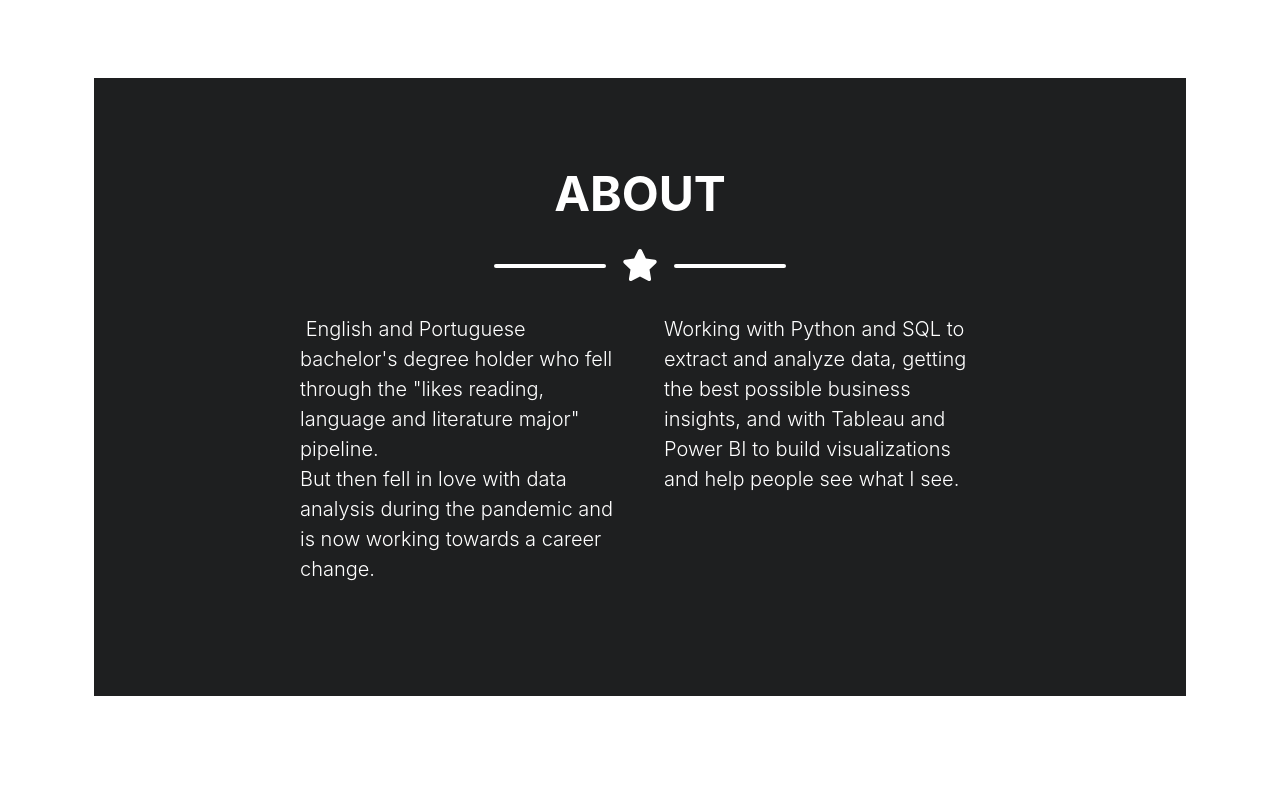
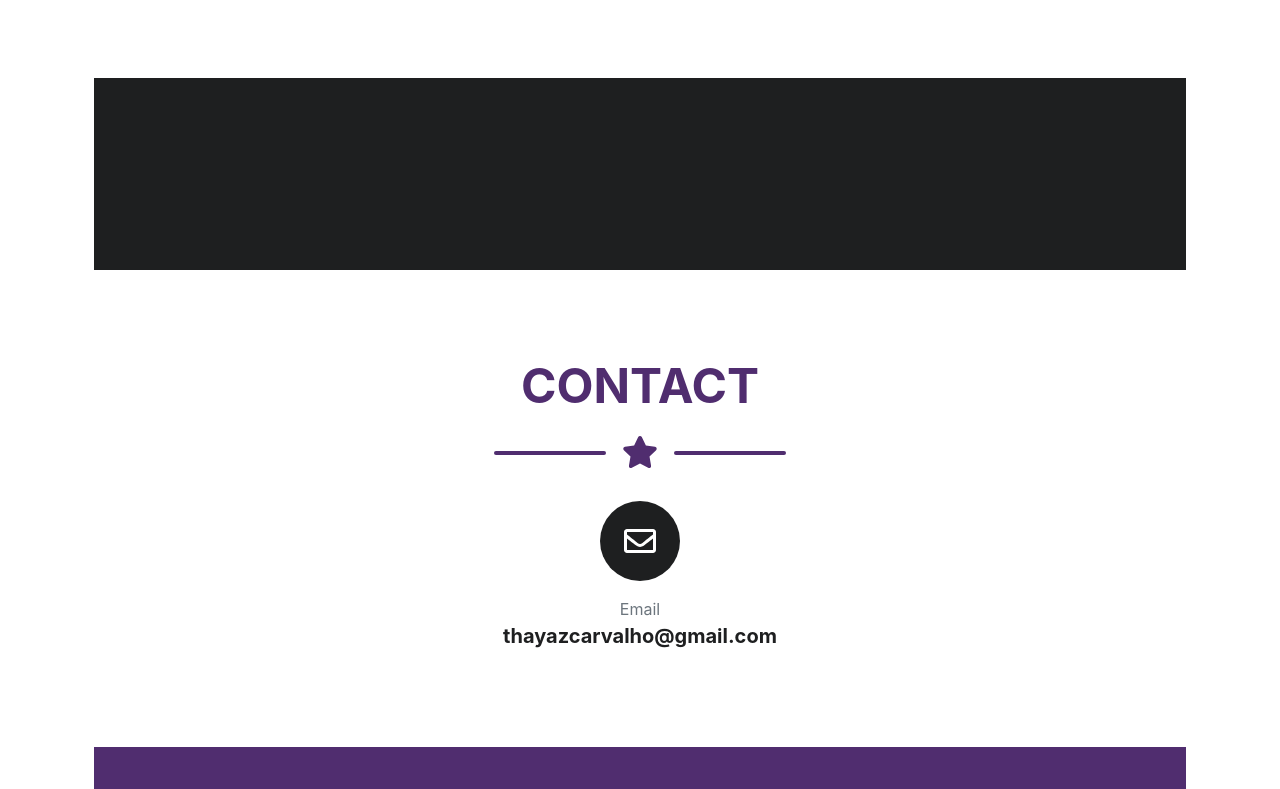
Before and after one commit to ThayACarvalho/ThayACarvalho.github.io, a plain HTML site: page index.html in a window 1280 px wide. Shown: the part 1720-2509 px from the top of the page. Drawn offline with nearby package versions, Linux system fonts and the light colour scheme; a web font is replaced by a local one.

Commit message:
Update index.html

```diff
--- a/index.html
+++ b/index.html
@@ -45,7 +45,9 @@
                 <p class="pre-wrap masthead-subheading font-weight-light mb-0">Data Analyst - Data Visualization</p>
             </div>
         </header>
+
         <!-- About Section Heading-->
+        <section>
                 <div class="text-center">
                     <h2 class="page-section-heading d-inline-block text-white">ABOUT ME</h2>
                 </div>
@@ -55,6 +57,9 @@
                     <div class="divider-custom-icon"><i class="fas fa-star"></i></div>
                     <div class="divider-custom-line"></div>
                 </div>
+
+
+
         <!-- About Section Content-->
                 <div class="row">
                     <div class="col-lg-4 ml-auto">
@@ -439,27 +444,7 @@ In this project, I used SQL language to extract insights about the use of the bi
         </div>
         <section class="page-section bg-primary text-white mb-0" id="about">
             <div class="container">
-                <!-- About Section Heading-->
-                <div class="text-center">
-                    <h2 class="page-section-heading d-inline-block text-white">ABOUT</h2>
-                </div>
-                <!-- Icon Divider-->
-                <div class="divider-custom divider-light">
-                    <div class="divider-custom-line"></div>
-                    <div class="divider-custom-icon"><i class="fas fa-star"></i></div>
-                    <div class="divider-custom-line"></div>
-                </div>
-                <!-- About Section Content-->
-                <div class="row">
-                    <div class="col-lg-4 ml-auto">
-                        <p class="pre-wrap lead"> English and Portuguese bachelor's degree holder who fell through the &quot;likes reading, language and literature major&quot; pipeline.
-But then fell in love with data analysis during the pandemic and is now working towards a career change.</p>
-                    </div>
-                    <div class="col-lg-4 mr-auto">
-                        <p class="pre-wrap lead">Working with Python and SQL to extract and analyze data, getting the best possible business insights, and with Tableau and Power BI to build visualizations and help people see what I see.</p>
-                    </div>
-                </div>
-            </div>
+
         </section>
         <section class="page-section" id="contact">
             <div class="container">
```
